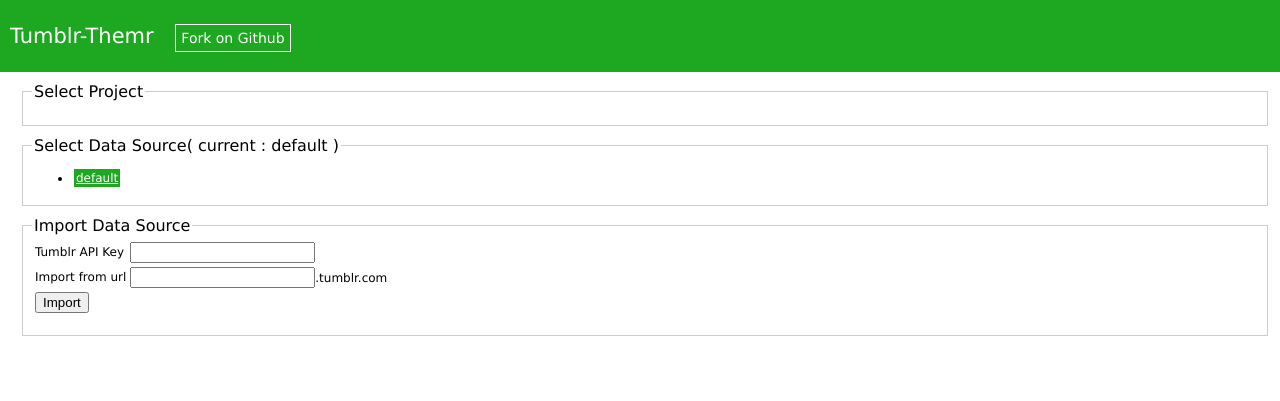
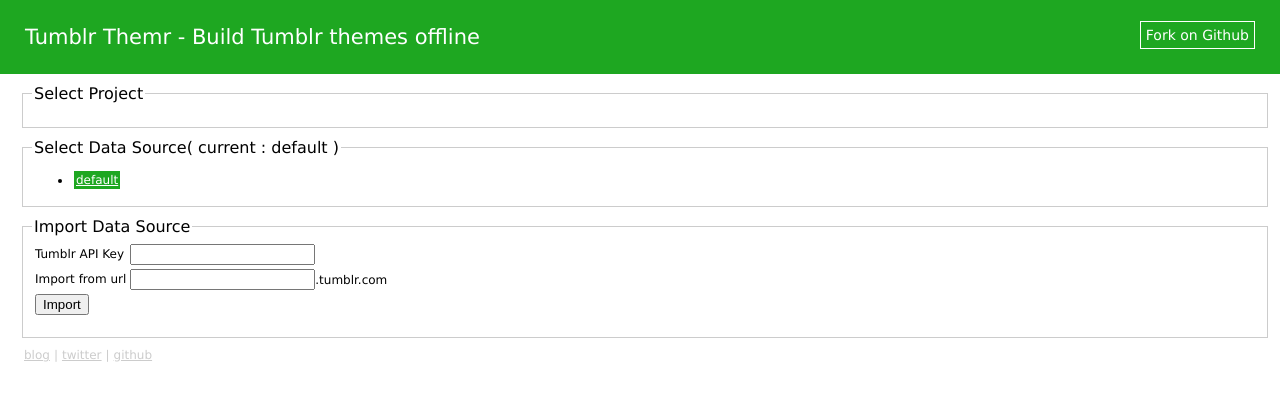
Before and after one commit to kalyan02/tumblrthemr, a Bottle app: page / in a window 1280 px wide. Shown: the top 401 px of the page. Run offline with Bottle, Linux system fonts and the light colour scheme; parts of the project's set-up code (start-up, migrations or seed data) failed here and were passed over.

Commit message:
added attribution

```diff
--- a/src/templates/index.html
+++ b/src/templates/index.html
@@ -21,11 +21,14 @@
 		color:#fff;
 		font-weight: normal;
 		font-size: 21px;
+		margin: 0;
+		padding: 15px;
 	}
-	#titlebar span {
+	#titlebar h1 span {
 		font-size: 14px;
 		font-weight: normal;
 		margin-left: 15px;
+		line-height: 21px;
 	}
 	a {
 		color:#1ea721;
@@ -74,15 +77,21 @@
 	#content li a.opt {
 		margin:0;padding:0;
 	}
+	.caption {
+		float: right;
+	}
+
+	#footer a, #footer {
+		color : #ccc;
+	}
 	</style>
 </head>
 
 <body>
 	<div id="titlebar">
-		<h1>Tumblr-Themr
-			<span>
-				<a href='/'>Fork on Github</a>
-				<!-- <a href='/shutdown' class='tright'>Quit</a> -->
+		<h1>Tumblr Themr - Build Tumblr themes offline
+			<span class='links tright'>
+				<a href='http://github.com/kalyan02/tumblrtemplatr'>Fork on Github</a>
 			</span>
 		</h1>
 	</div>
@@ -131,8 +140,11 @@
 			</fieldset>
 
 		</div>
-		<div id="right">
+
+		<div id="footer">
+			<a href="http://kalyanchakravarthy.net" target="_blank">blog</a>|<a href="http://twitter.com/kalyan02" target="_blank">twitter</a>|<a href="http://github.com/kalyan02" target="_blank">github</a>
 		</div>
+
 	</div>
 </body>
 
```
